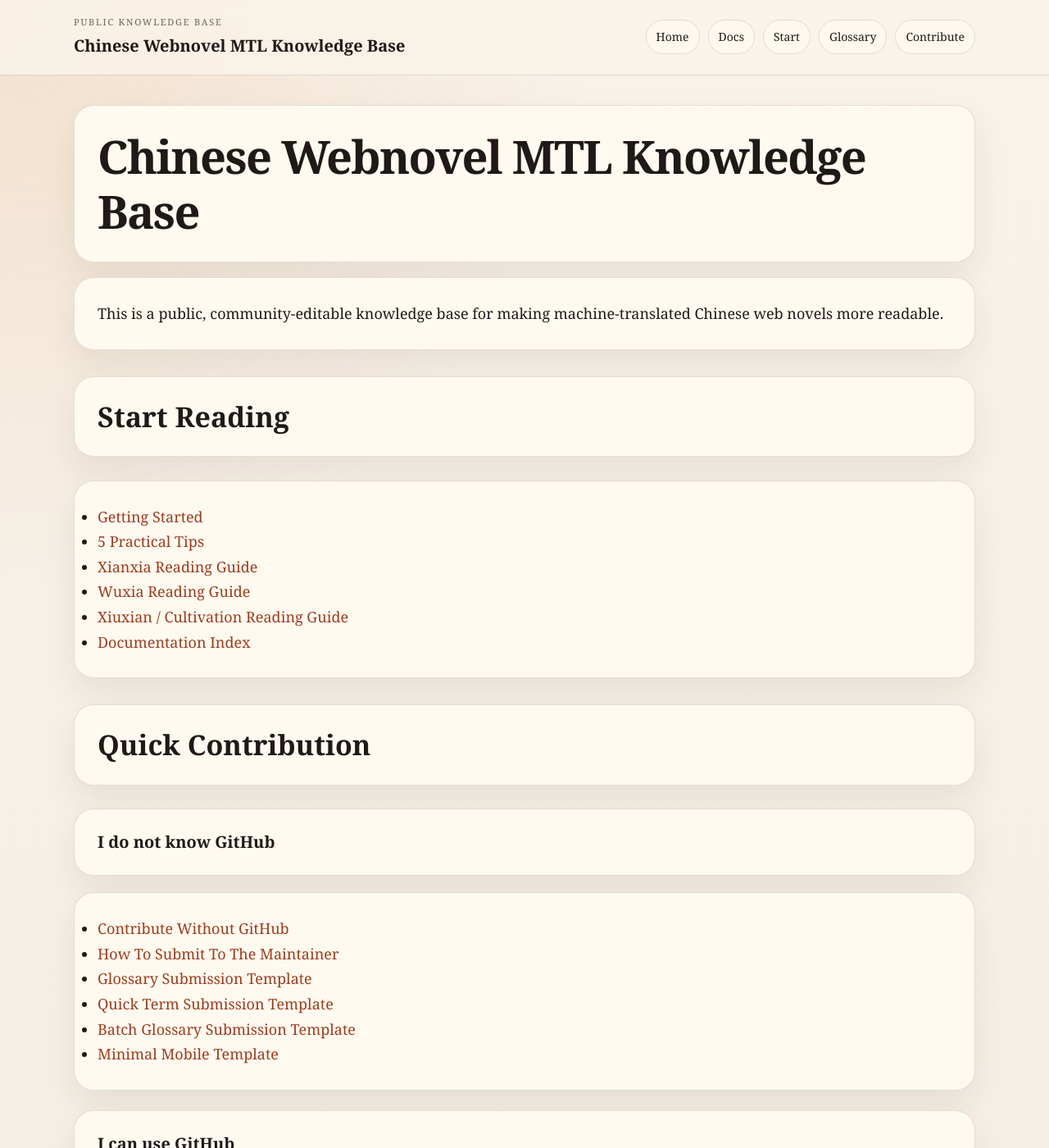
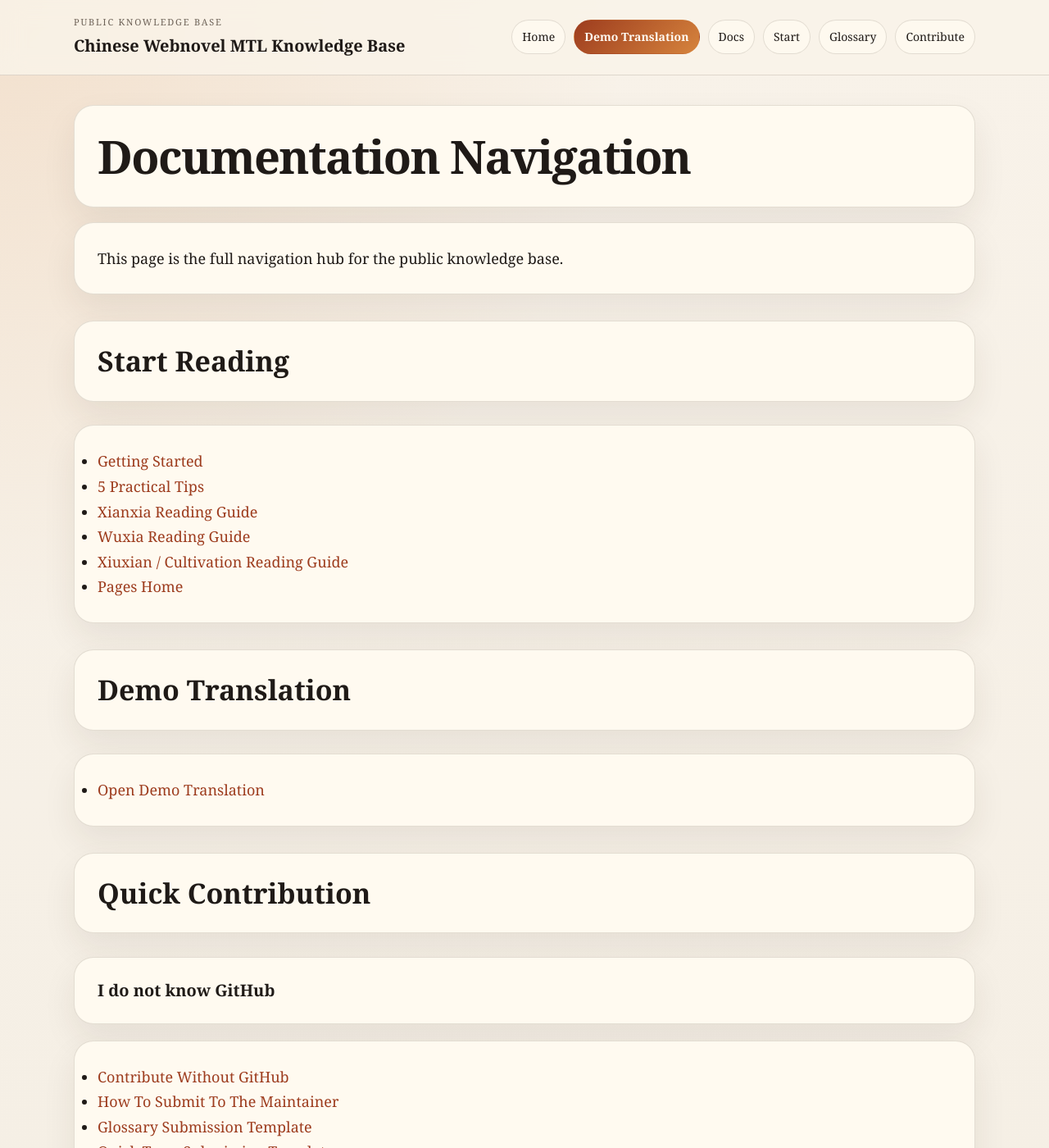
Before and after one commit to luciusshao/chinese-webnovel-mtl-knowledge-base, a Jekyll site: the page built from docs/navigation.md, in a window 1280 px wide and 1400 px high. Shown: the whole window at 82% size. Built offline with Jekyll 4.4.1, drawn with Linux system fonts in a browser that asks for light colours; our own code applies the rules of GitHub Pages for plain Markdown files.

Commit message:
docs: add prominent demo translation callout

```diff
--- a/docs/_layouts/default.html
+++ b/docs/_layouts/default.html
@@ -16,6 +16,7 @@
         </a>
         <nav class="top-nav" aria-label="Primary">
           <a href="{{ '/' | relative_url }}">Home</a>
+          <a class="top-nav__cta" href="https://www.xiandaos.com/demo">Demo Translation</a>
           <a href="{{ '/navigation.html' | relative_url }}">Docs</a>
           <a href="{{ '/getting-started.html' | relative_url }}">Start</a>
           <a href="{{ '/glossary/glossary-principles.html' | relative_url }}">Glossary</a>
@@ -35,6 +36,7 @@
           <div class="footer-copy">{{ site.description }}</div>
         </div>
         <div class="footer-links">
+          <a href="https://www.xiandaos.com/demo">Demo Translation</a>
           <a href="{{ '/navigation.html' | relative_url }}">Browse Docs</a>
           <a href="{{ '/forms/glossary-submission-template.html' | relative_url }}">Submit Glossary</a>
           <a href="https://github.com/luciusshao/chinese-webnovel-mtl-knowledge-base">GitHub</a>
--- a/docs/assets/css/style.scss
+++ b/docs/assets/css/style.scss
@@ -101,6 +101,18 @@ a:hover {
   font-size: 14px;
 }
 
+.top-nav .top-nav__cta {
+  background: linear-gradient(135deg, var(--accent), var(--accent-2));
+  border-color: transparent;
+  color: #fff9f1;
+  font-weight: 700;
+}
+
+.top-nav .top-nav__cta:hover {
+  background: linear-gradient(135deg, #8d2f14, #c56d2e);
+  color: #fff9f1;
+}
+
 .top-nav a:hover {
   text-decoration: none;
   border-color: rgba(157, 60, 30, 0.32);
@@ -117,6 +129,16 @@ a:hover {
   border-radius: 24px;
   box-shadow: var(--shadow);
   padding: 28px;
+}
+
+.page-shell > * > p:first-of-type,
+.page-shell > * > h1 + p {
+  color: var(--muted);
+  font-size: 20px;
+}
+
+.page-shell > * > h2:first-of-type {
+  margin-top: 16px;
 }
 
 h1,
--- a/docs/navigation.md
+++ b/docs/navigation.md
@@ -1,6 +1,6 @@
-# Chinese Webnovel MTL Knowledge Base
+# Documentation Navigation
 
-This is a public, community-editable knowledge base for making machine-translated Chinese web novels more readable.
+This page is the full navigation hub for the public knowledge base.
 
 ## Start Reading
 
@@ -9,7 +9,11 @@ This is a public, community-editable knowledge base for making machine-translate
 - [Xianxia Reading Guide](guides/xianxia-reading-guide.md)
 - [Wuxia Reading Guide](guides/wuxia-reading-guide.md)
 - [Xiuxian / Cultivation Reading Guide](guides/xiuxian-reading-guide.md)
-- [Documentation Index](INDEX.md)
+- [Pages Home](index.md)
+
+## Demo Translation
+
+- [Open Demo Translation](https://www.xiandaos.com/demo)
 
 ## Quick Contribution
 
```
Also changed, not shown: docs/index.md (+6 -0 lines).
